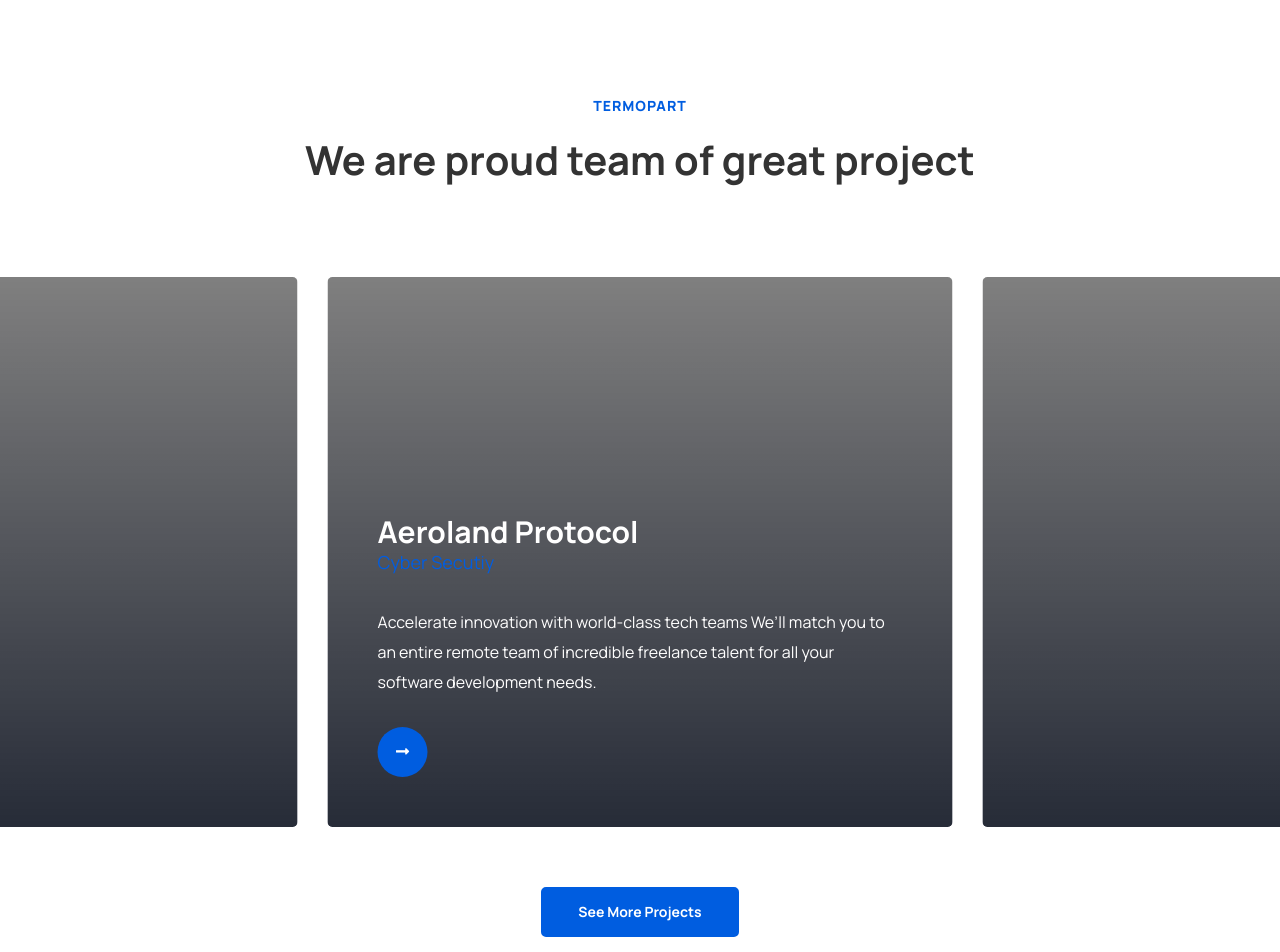
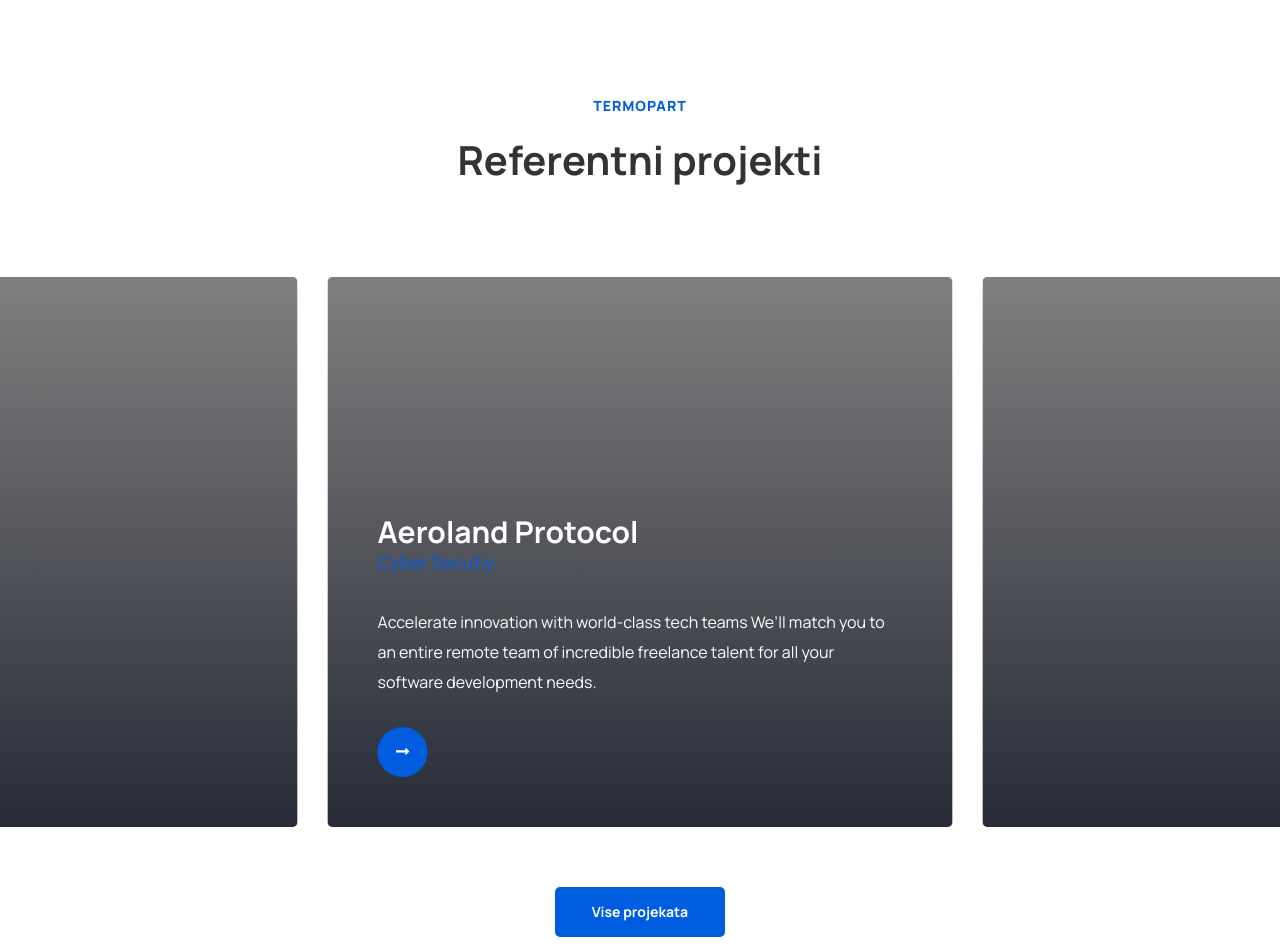
Before and after one commit to ediss/TERMOPART, a plain HTML site: page index.html in a window 1280 px wide. Shown: the part 3160-4112 px from the top of the page. Drawn offline with Linux system fonts and the light colour scheme; files whose address does not match are found by name.

Commit message:
small text change

```diff
--- a/index.html
+++ b/index.html
@@ -608,7 +608,7 @@
                 <div class="case-study-wrap">
                     <div class="section-title text-center">
                         <h3 class="sub-title">TERMOPART</h3>
-                        <h2 class="title">We are proud team of great project</h2>
+                        <h2 class="title">Referentni projekti</h2>
                     </div>
                 </div>
             </div>
@@ -685,7 +685,7 @@
             <!-- Case Study Button Start -->
             <div class="row jusify-content-center">
                 <div class="case-study-btn text-center">
-                    <a class="btn" href="#">See More Projects</a>
+                    <a class="btn" href="#">Vise projekata</a>
                 </div>
             </div>
             <!-- Case Study Button End -->
```
